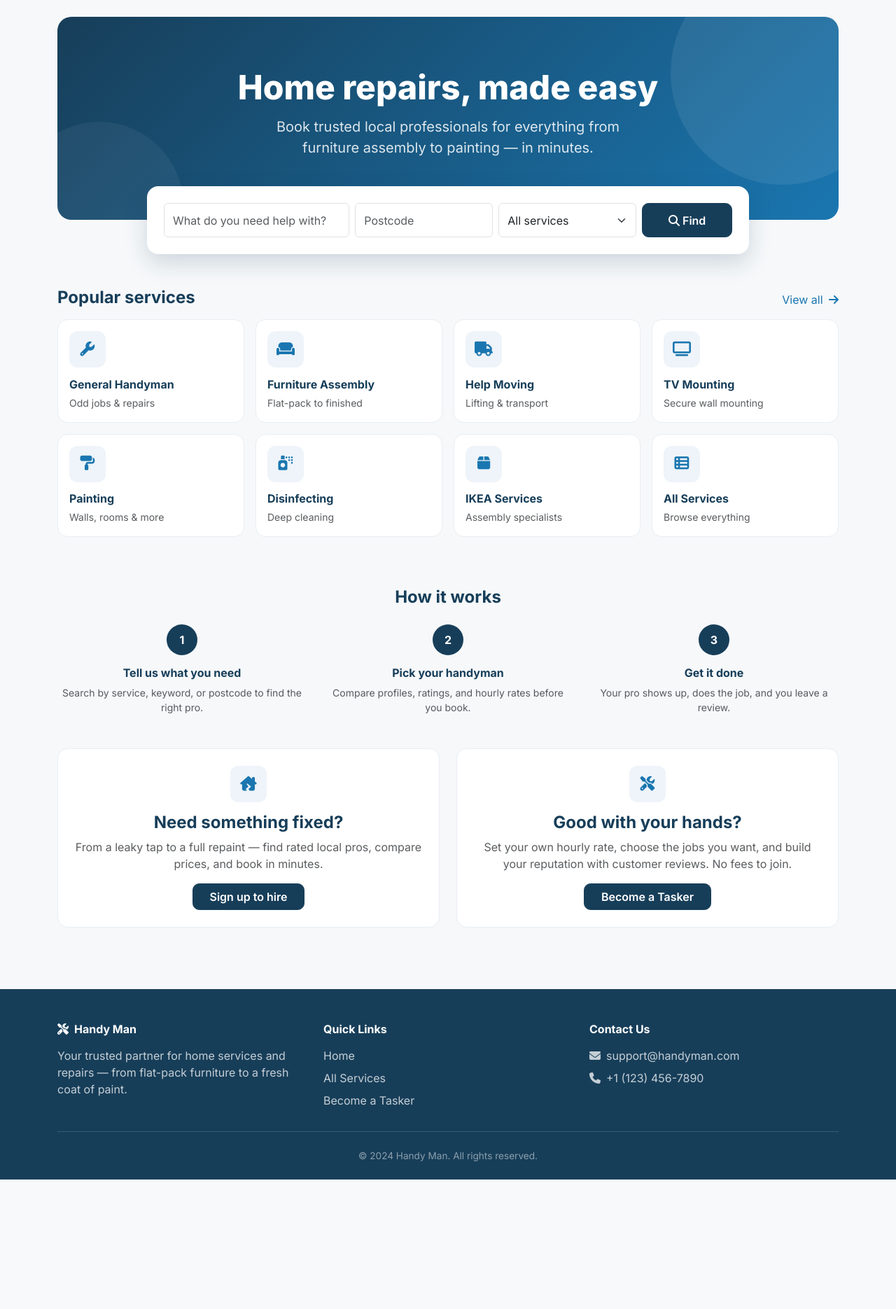
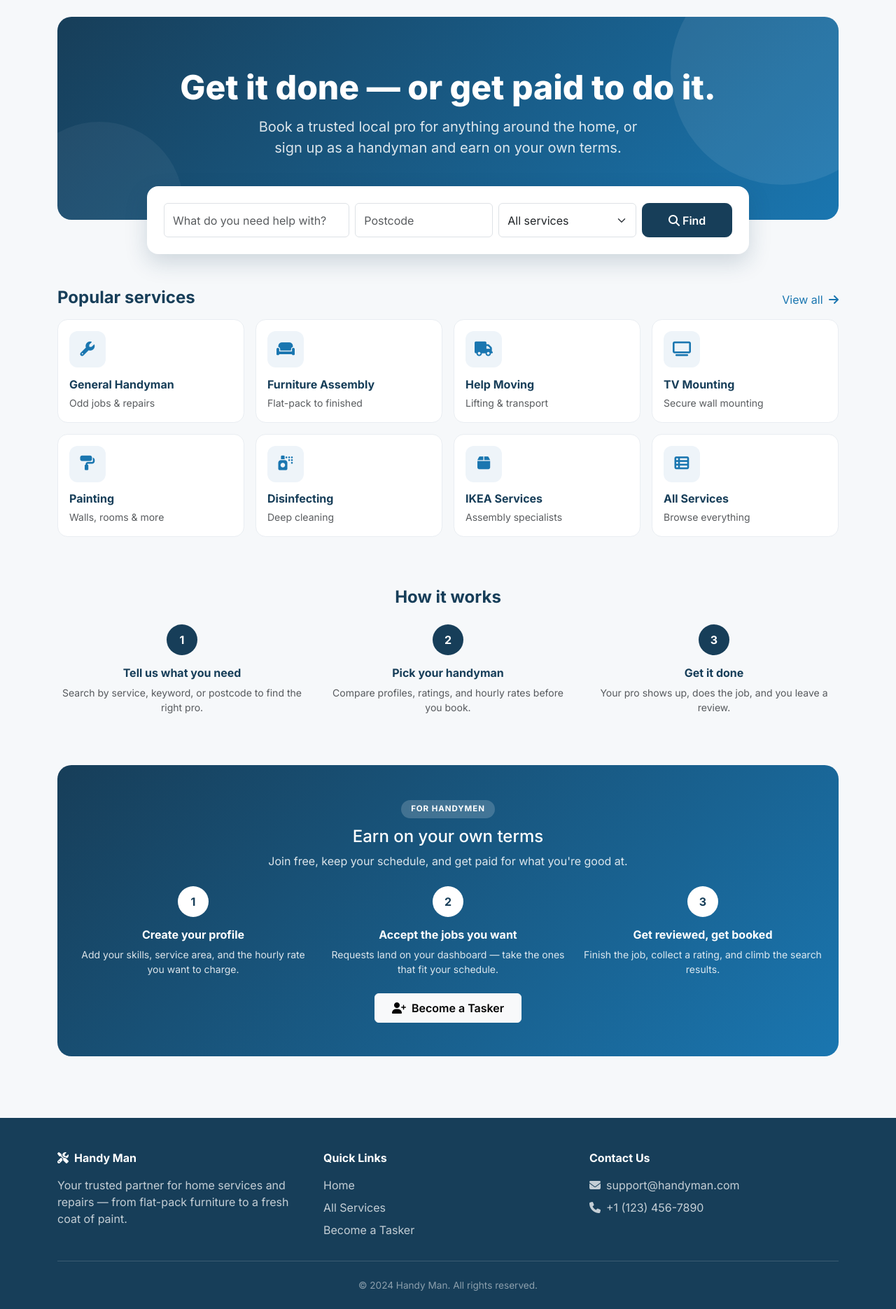
Before and after one commit to FAIZAN101013/handyman, a Django app: page /home/ in a window 1280 px wide. Shown: the part 66-1936 px from the top of the page at 70% size. Before the commit the page ends 1751 px from the top, so only its background shows below. Run offline with Django 4.2, Linux system fonts and the light colour scheme.

Commit message:
feat(home): show handymen how earning works
The landing page only ever spoke to customers — the worker path was a
single card at the very bottom. The headline now covers both sides and
an 'Earn on your own terms' band walks through the three steps from the
handyman's angle, mirroring the customer how-it-works above it. The
search form moves into a partial so the signed-in and signed-out heroes
share one copy of it.

```diff
--- /dev/null
+++ b/userhandle/templates/partials/search_form.html
@@ -0,0 +1,32 @@
+{% load static %}
+<form action="{% url 'search-tags' %}" method="post">
+  {% csrf_token %}
+  <div class="row g-2">
+    <div class="col-12 col-md-4">
+      <input type="text" class="form-control" placeholder="What do you need help with?" name="tags" id="tags" />
+    </div>
+    <div class="col-6 col-md-3">
+      <input type="text" class="form-control" placeholder="Postcode" name="zipcode" />
+    </div>
+    <div class="col-6 col-md-3">
+      <select class="form-select" name="services" id="services">
+        <option value="">All services</option>
+        <option value="Painting">Painting</option>
+        <option value="Furniture Assembly">Furniture Assembly</option>
+        <option value="General Handyman">General Handyman</option>
+        <option value="Help Moving">Help Moving</option>
+        <option value="TV Mounting">TV Mounting</option>
+        <option value="Gardening and Removal">Gardening and Removal</option>
+        <option value="Disinfecting Services">Disinfecting Services</option>
+        <option value="IKEA Services">IKEA Services</option>
+        <option value="Electrician">Electrician</option>
+        <option value="Plumber">Plumber</option>
+      </select>
+    </div>
+    <div class="col-12 col-md-2 d-grid">
+      <button class="btn hm-btn-primary" type="submit">
+        <i class="fas fa-search me-1"></i>Find
+      </button>
+    </div>
+  </div>
+</form>
--- a/userhandle/templates/search.html
+++ b/userhandle/templates/search.html
@@ -59,47 +59,25 @@
 {% else %}
 <!-- Hero -->
 <section class="hm-hero text-center">
-  <h1>Home repairs, made easy</h1>
-  <p class="lead">
-    Book trusted local professionals for everything from furniture assembly
-    to painting — in minutes.
-  </p>
+  {% if user.is_anonymous %}
+    <h1>Get it done — or get paid to do it.</h1>
+    <p class="lead">
+      Book a trusted local pro for anything around the home, or sign up as
+      a handyman and earn on your own terms.
+    </p>
+  {% else %}
+    <h1>Home repairs, made easy</h1>
+    <p class="lead">
+      Book trusted local professionals for everything from furniture assembly
+      to painting — in minutes.
+    </p>
+  {% endif %}
 </section>
 
 <!-- Search card -->
 <div class="card hm-search-card">
   <div class="card-body p-4">
-    <form action="{% url 'search-tags' %}" method="post">
-      {% csrf_token %}
-      <div class="row g-2">
-        <div class="col-12 col-md-4">
-          <input type="text" class="form-control" placeholder="What do you need help with?" name="tags" id="tags" />
-        </div>
-        <div class="col-6 col-md-3">
-          <input type="text" class="form-control" placeholder="Postcode" name="zipcode" />
-        </div>
-        <div class="col-6 col-md-3">
-          <select class="form-select" name="services" id="services">
-            <option value="">All services</option>
-            <option value="Painting">Painting</option>
-            <option value="Furniture Assembly">Furniture Assembly</option>
-            <option value="General Handyman">General Handyman</option>
-            <option value="Help Moving">Help Moving</option>
-            <option value="TV Mounting">TV Mounting</option>
-            <option value="Gardening and Removal">Gardening and Removal</option>
-            <option value="Disinfecting Services">Disinfecting Services</option>
-            <option value="IKEA Services">IKEA Services</option>
-            <option value="Electrician">Electrician</option>
-            <option value="Plumber">Plumber</option>
-          </select>
-        </div>
-        <div class="col-12 col-md-2 d-grid">
-          <button class="btn hm-btn-primary" type="submit">
-            <i class="fas fa-search me-1"></i>Find
-          </button>
-        </div>
-      </div>
-    </form>
+    {% include 'partials/search_form.html' %}
   </div>
 </div>
 
@@ -192,35 +170,34 @@
 </section>
 
 {% if user.is_anonymous %}
-<!-- Two audiences: hire or earn -->
-<section class="mt-4">
-  <div class="row g-4">
-    <div class="col-md-6">
-      <div class="card hm-card h-100 text-center p-4">
-        <div class="hm-service-icon mx-auto"><i class="fas fa-house-chimney-crack"></i></div>
-        <h4>Need something fixed?</h4>
-        <p class="text-muted">
-          From a leaky tap to a full repaint — find rated local pros,
-          compare prices, and book in minutes.
-        </p>
-        <div class="mt-auto">
-          <a href="{% url 'handyman-registration' %}" class="btn hm-btn-primary px-4">Sign up to hire</a>
-        </div>
-      </div>
+<!-- Worker side: how earning works -->
+<section class="hm-earn-band mt-5">
+  <div class="text-center mb-4">
+    <span class="hm-earn-eyebrow">For handymen</span>
+    <h2 class="h4 mb-2">Earn on your own terms</h2>
+    <p class="mb-0">Join free, keep your schedule, and get paid for what you're good at.</p>
+  </div>
+  <div class="row g-4 text-center">
+    <div class="col-md-4">
+      <div class="hm-step-num hm-step-light">1</div>
+      <h6>Create your profile</h6>
+      <p class="small mb-0">Add your skills, service area, and the hourly rate you want to charge.</p>
     </div>
-    <div class="col-md-6">
-      <div class="card hm-card h-100 text-center p-4">
-        <div class="hm-service-icon mx-auto"><i class="fas fa-screwdriver-wrench"></i></div>
-        <h4>Good with your hands?</h4>
-        <p class="text-muted">
-          Set your own hourly rate, choose the jobs you want, and build your
-          reputation with customer reviews. No fees to join.
-        </p>
-        <div class="mt-auto">
-          <a href="{% url 'handyman-registration' %}" class="btn hm-btn-primary px-4">Become a Tasker</a>
-        </div>
-      </div>
+    <div class="col-md-4">
+      <div class="hm-step-num hm-step-light">2</div>
+      <h6>Accept the jobs you want</h6>
+      <p class="small mb-0">Requests land on your dashboard — take the ones that fit your schedule.</p>
     </div>
+    <div class="col-md-4">
+      <div class="hm-step-num hm-step-light">3</div>
+      <h6>Get reviewed, get booked</h6>
+      <p class="small mb-0">Finish the job, collect a rating, and climb the search results.</p>
+    </div>
+  </div>
+  <div class="text-center mt-4">
+    <a href="{% url 'handyman-registration' %}" class="btn btn-light fw-semibold px-4 py-2">
+      <i class="fas fa-user-plus me-2"></i>Become a Tasker
+    </a>
   </div>
 </section>
 {% endif %}
```
